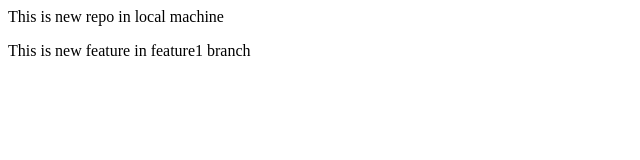
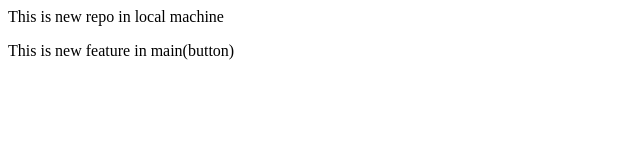
Before and after one commit to arti-sharma-code/LocalRepo, a plain HTML site: page index.html in a window 1280 px wide. Shown: the full height of the page, 0-640 px from the left. Drawn offline with Linux system fonts and the light colour scheme.

```diff
--- a/index.html
+++ b/index.html
@@ -1,2 +1,2 @@
 <p>This is new repo in local machine</p>
-<p>This is new feature in feature1 branch </p>
+<p>This is new feature in main(button) </p>
```
